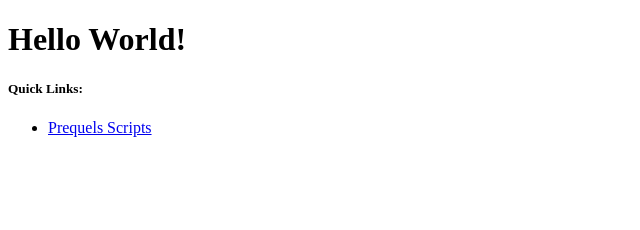
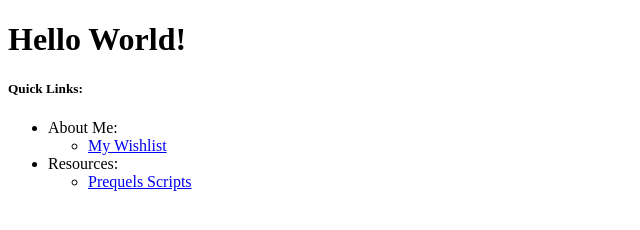
Before and after one commit to chill389cc/devsite, a website: page app/public/index.html in a window 1280 px wide. Shown: the whole page, without its empty margins (0-640 px from the left). Drawn offline with Linux system fonts and the light colour scheme.

Commit message:
add wishlist to homepage

```diff
--- a/app/public/index.html
+++ b/app/public/index.html
@@ -14,7 +14,16 @@
     <h1>Hello World!</h1>
     <h5>Quick Links:</h5>
     <ul>
-        <li><a href="/prequels">Prequels Scripts</a></li>
+        <li>About Me:
+            <ul>
+                <li><a href="https://docs.google.com/spreadsheets/d/e/2PACX-1vQExuHz0hIgVbkTxSV_jEMjn3NNcRMWMR9m6ialFSNObfyaM3VEtkjgO30w7ttIe5TtNaMeUF6sjk3J/pubhtml#">My Wishlist</a></li>
+            </ul>
+        </li>
+        <li>Resources:
+            <ul>
+                <li><a href="/prequels">Prequels Scripts</a></li>
+            </ul>
+        </li>
     </ul>
 </body>
 </html>
```
